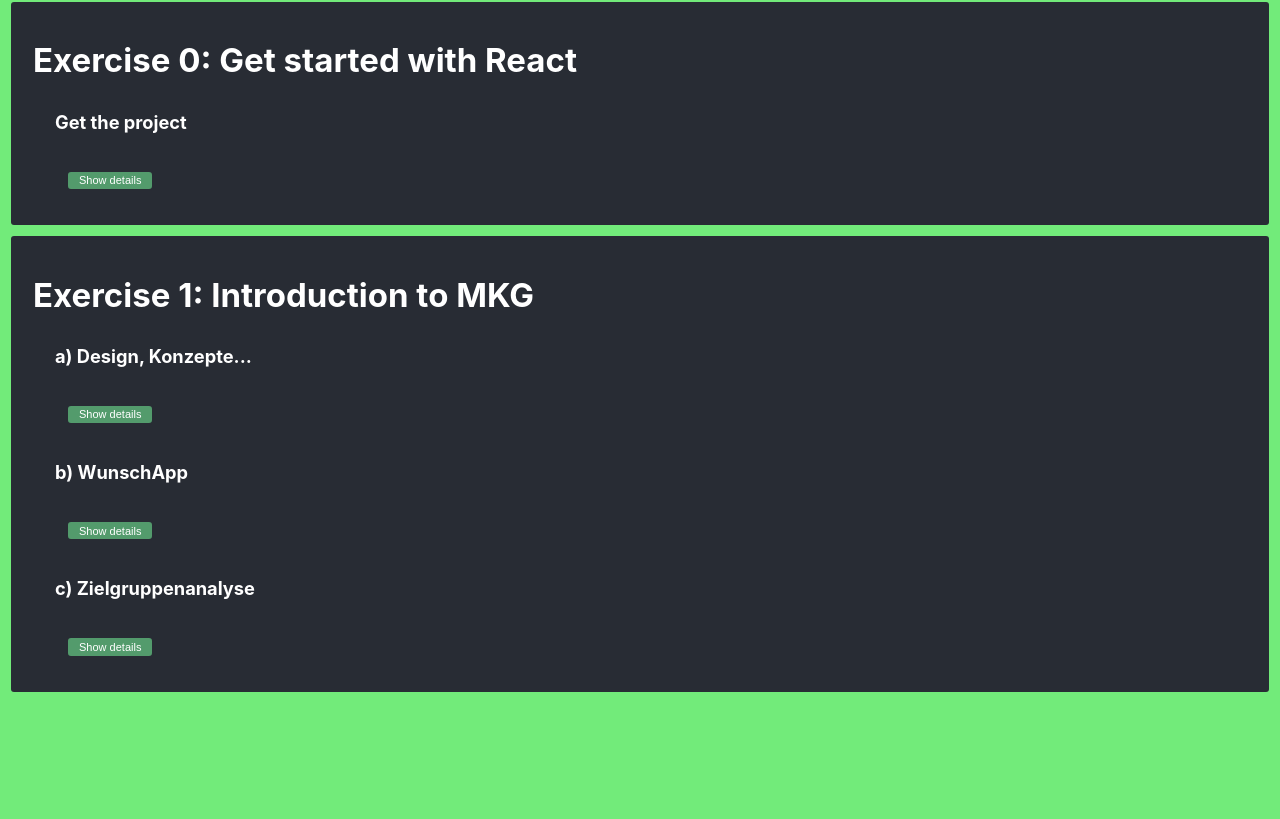
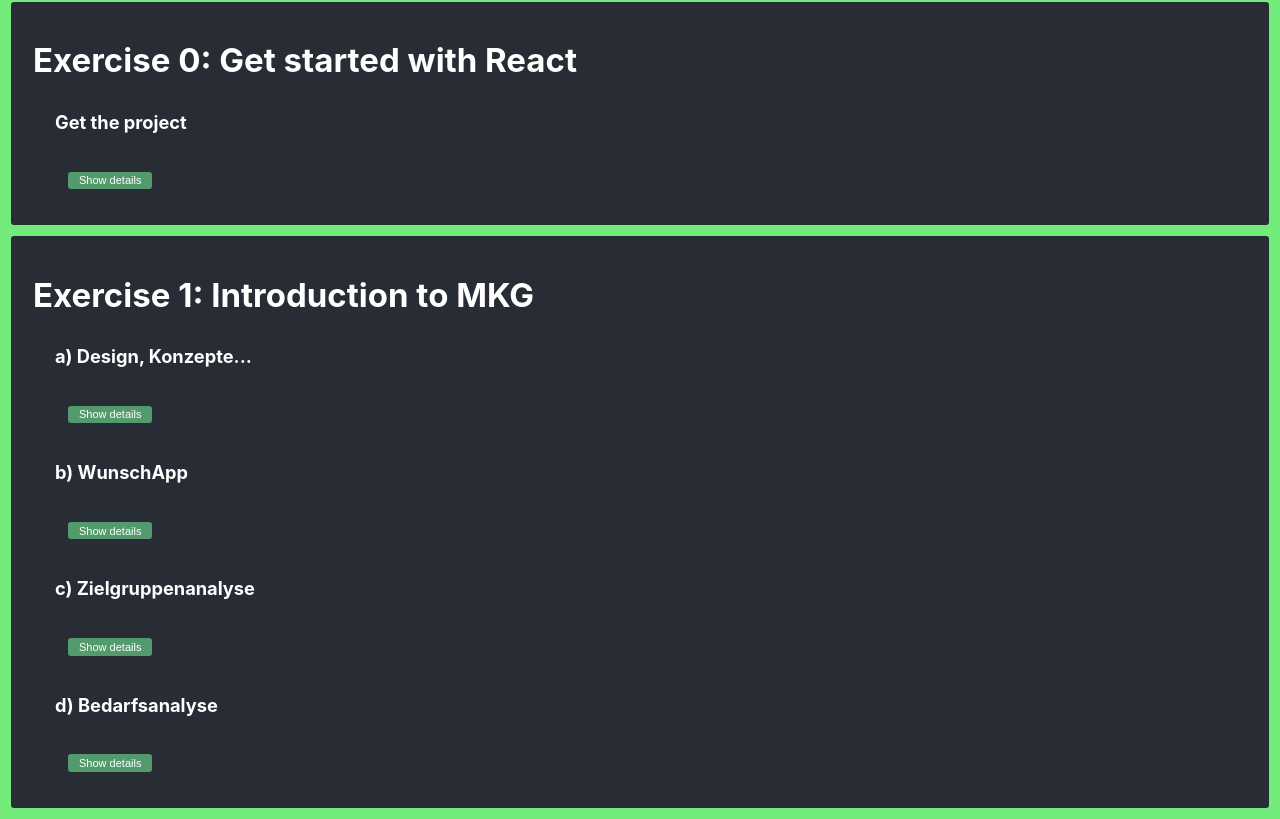
Before and after one commit to Nefffy/app-mkg, a React (Create React App) app: page / in a window 1280 px wide. Shown: the part 390-1209 px from the top of the page. Before the commit the page ends 1093 px from the top, so only its background shows below. Built offline with nearby package versions, Linux system fonts and the light colour scheme.

Commit message:
update data.js wrt. moodle version

```diff
--- a/public/index.html
+++ b/public/index.html
@@ -22,7 +22,7 @@
       work correctly both with client-side routing and a non-root public URL.
       Learn how to configure a non-root public URL by running `npm run build`.
     -->
-    <title>NP V Exercises</title>
+    <title>MKG Exercises</title>
   </head>
   <body>
     <noscript>You need to enable JavaScript to run this app.</noscript>
--- a/src/data/data.js
+++ b/src/data/data.js
@@ -103,6 +103,12 @@ export const exercises = [
             content:
               "Hierbei sollten Sie eine rudimentäre Bedarfsanalyse - definieren Sie Ihre Zielsetzung und Zielgruppe - durchführen. Welche Gründe sprechen für das Vorhaben und rechtfertigen den Aufwand?",
           },
+          {
+            id: 2,
+            type: "text",
+            content:
+              "Sie können in derselben Gruppenaufteilung wie für Aufgabe 1a) arbeiten  oder Sie gruppieren sich für diese Aufgabenstellung neu. Beachten Sie, dass Sie langfristig eine feste Gruppenaufteilung benötigen werden. Sie werden die Projektarbeiten in der gleichen Aufteilung durchführen.",
+          }
         ],
       },
       {
@@ -114,10 +120,23 @@ export const exercises = [
             id: 0,
             type: "text",
             content:
-              "Erstellen Sie einen Fragebogen für die Zielgruppenanalyse aus dem Konzeptionsprozesses aus der vorherigen Aufgabe. Der Fragebogen sollte insgesamt 10 Fragen beinhalten, die Sie jeweils den Teilgruppen der Zielgruppe zuordnen. Begründen Sie auch die Wahl Ihrer Fragestellung.",
+              "Erstellen Sie einen Fragebogen für die Zielgruppenanalyse aus dem Konzeptionsprozess der vorherigen Aufgabe. Der Fragebogen sollte insgesamt 10 Fragen beinhalten, die Sie jeweils den Teilgruppen der Zielgruppe zuordnen. Begründen Sie auch die Wahl Ihrer Fragestellung.",
           },
         ],
       },
+      {
+        id: 3, //use in JSX as key
+        title: "Bedarfsanalyse",
+        done: false, // flag: did I solve it already?
+        content: [
+          {
+            id: 0,
+            type: "text",
+            content:
+              "Verwenden Sie Ihren Fragebogen, um die andere Gruppe als Testgruppe für Ihre Analysephase zu verwenden. Wie schätzen Sie Ihr Vorhaben nach Ihrer Auswertung ein?",
+          },
+        ],
+      }
     ],
   }
 ];
```
